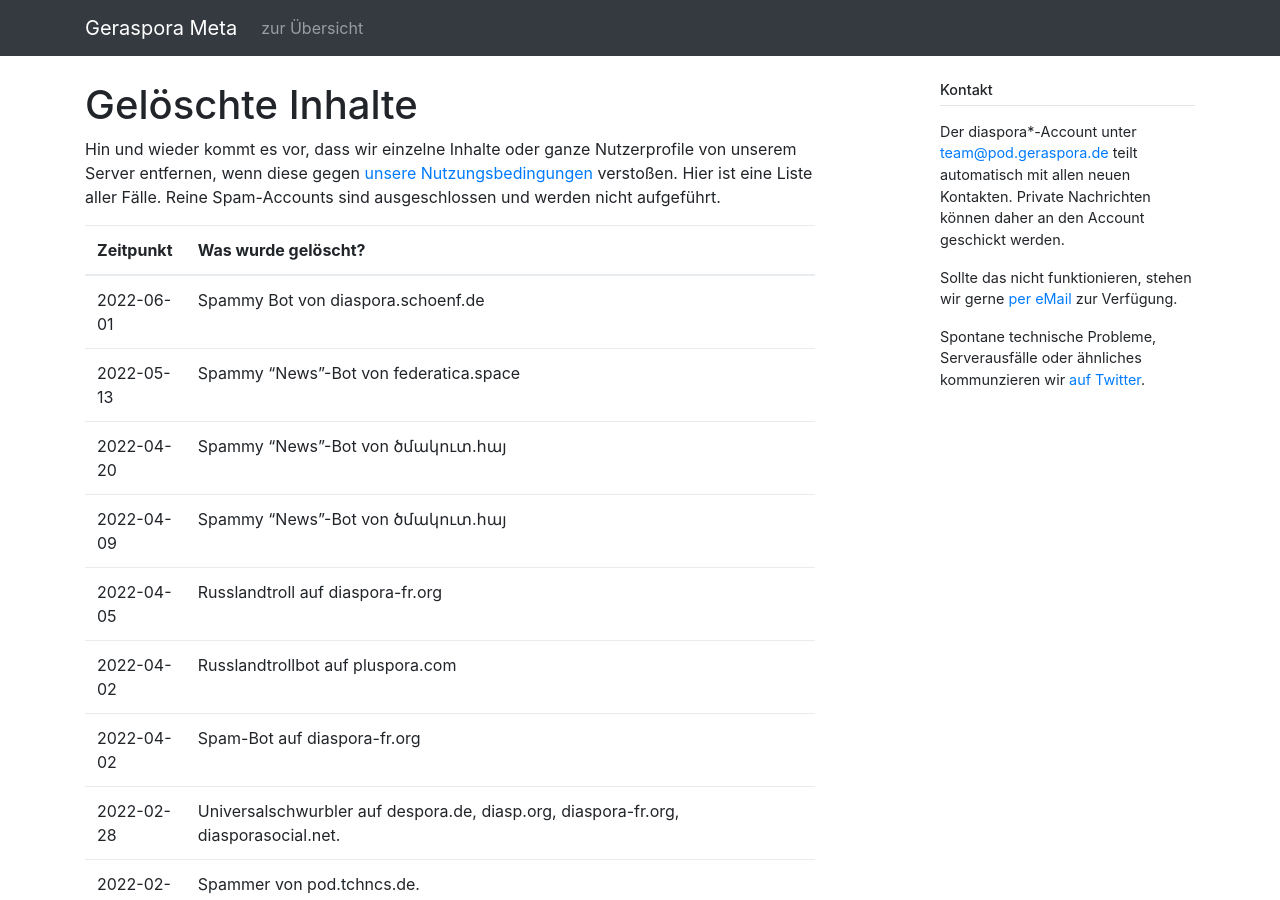
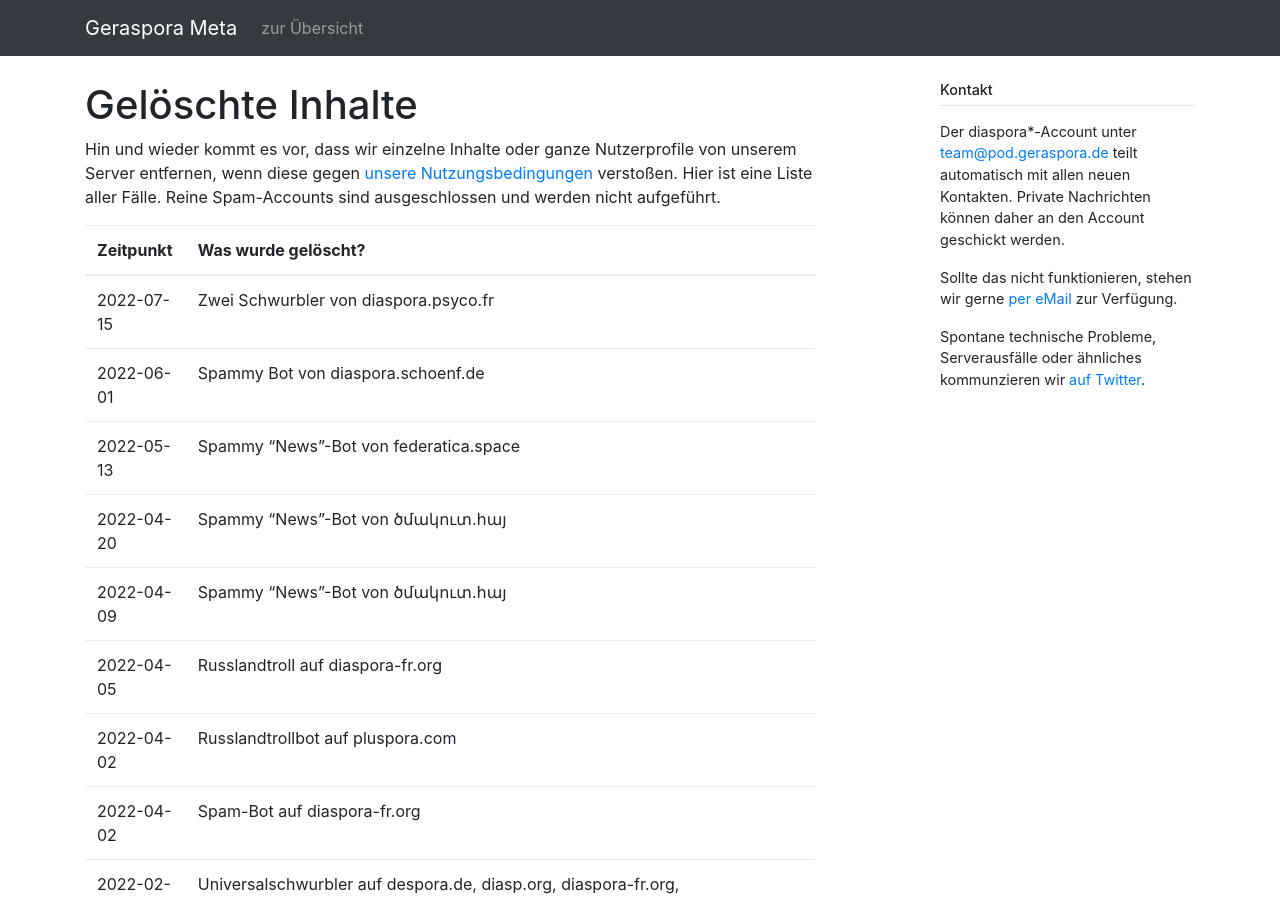
Before and after one commit to geraspora/meta, a Jekyll site: the page built from pod/deleted_contents.md, in a window 1280 px wide and 900 px high. Built offline with Jekyll 4.4.1, drawn with Linux system fonts in a browser that asks for light colours.

Commit message:
+deletion

```diff
--- a/pod/deleted_contents.md
+++ b/pod/deleted_contents.md
@@ -8,6 +8,7 @@
 
 | Zeitpunkt  | Was wurde gelöscht?                                                                                                                                                                                                                                                                                                                                                                                                                                                                                                                                                                                                                                                                                                                                                                                                                                                                                                                                                       |
 | ---------- | ------------------------------------------------------------------------------------------------------------------------------------------------------------------------------------------------------------------------------------------------------------------------------------------------------------------------------------------------------------------------------------------------------------------------------------------------------------------------------------------------------------------------------------------------------------------------------------------------------------------------------------------------------------------------------------------------------------------------------------------------------------------------------------------------------------------------------------------------------------------------------------------------------------------------------------------------------------------------- |
+| 2022-07-15 | Zwei Schwurbler von diaspora.psyco.fr                                                                                                                                                                                                                                                                                                                                                                                                                                                                                                                                                                                                                                                                                                                                                                                                                                                                                                                                     |
 | 2022-06-01 | Spammy Bot von diaspora.schoenf.de                                                                                                                                                                                                                                                                                                                                                                                                                                                                                                                                                                                                                                                                                                                                                                                                                                                                                                                                        |
 | 2022-05-13 | Spammy "News"-Bot von federatica.space                                                                                                                                                                                                                                                                                                                                                                                                                                                                                                                                                                                                                                                                                                                                                                                                                                                                                                                                    |
 | 2022-04-20 | Spammy "News"-Bot von ծմակուտ.հայ                                                                                                                                                                                                                                                                                                                                                                                                                                                                                                                                                                                                                                                                                                                                                                                                                                                                                                                                         |
```
